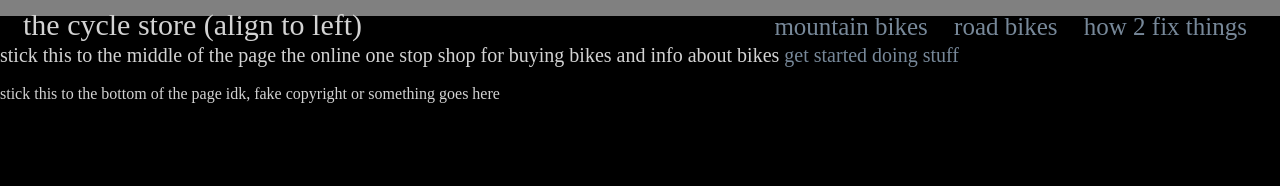
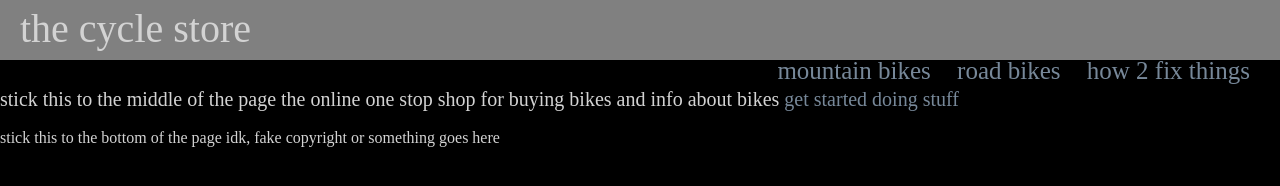
Before and after one commit to I-s-aac/the-cycle-store, a plain HTML site: page index.html in a window 1280 px wide. Drawn offline with Linux system fonts and the light colour scheme.

Commit message:
trying to make the title text a linear gradient but it didn't work, trying something else Tue, Aug 20, 2024  9:54:21 AM

```diff
--- a/index.html
+++ b/index.html
@@ -12,7 +12,7 @@
     <body>
 
         <header>
-            <div class="align-left">the cycle store (align to left)</div>
+            <p id="title">the cycle store</p>
 
             <nav>
                 <a href="#">mountain bikes</a>
--- a/style.css
+++ b/style.css
@@ -25,9 +25,12 @@ header {
     padding: 5px 20px;
     font-size: 30px;
     margin-bottom: 10px;
-    color: black;
-    border: 3px solid gray;
     background-color: gray;
+    height: 50px;
+}
+
+#title {
+    font-size: 40px;
 }
 
 nav {
```
